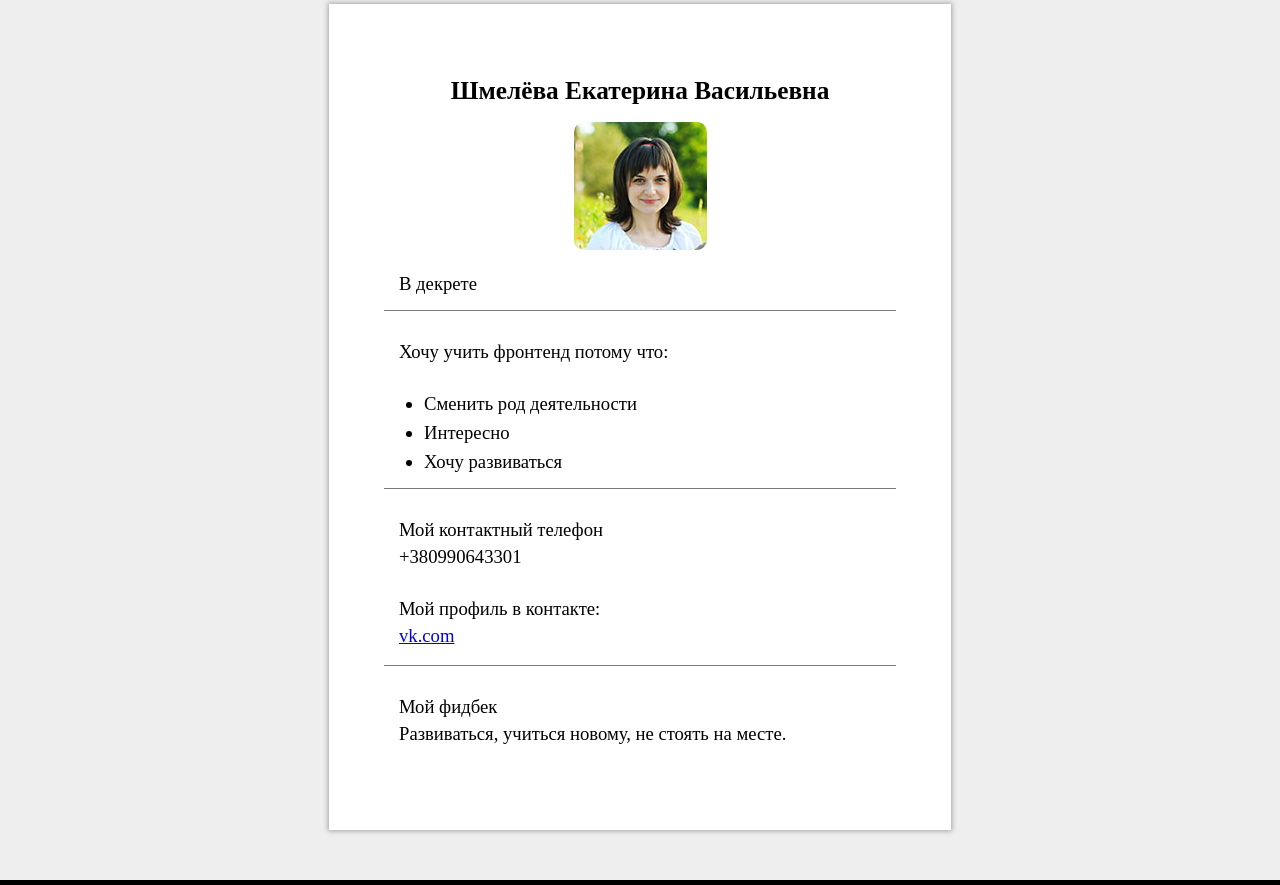
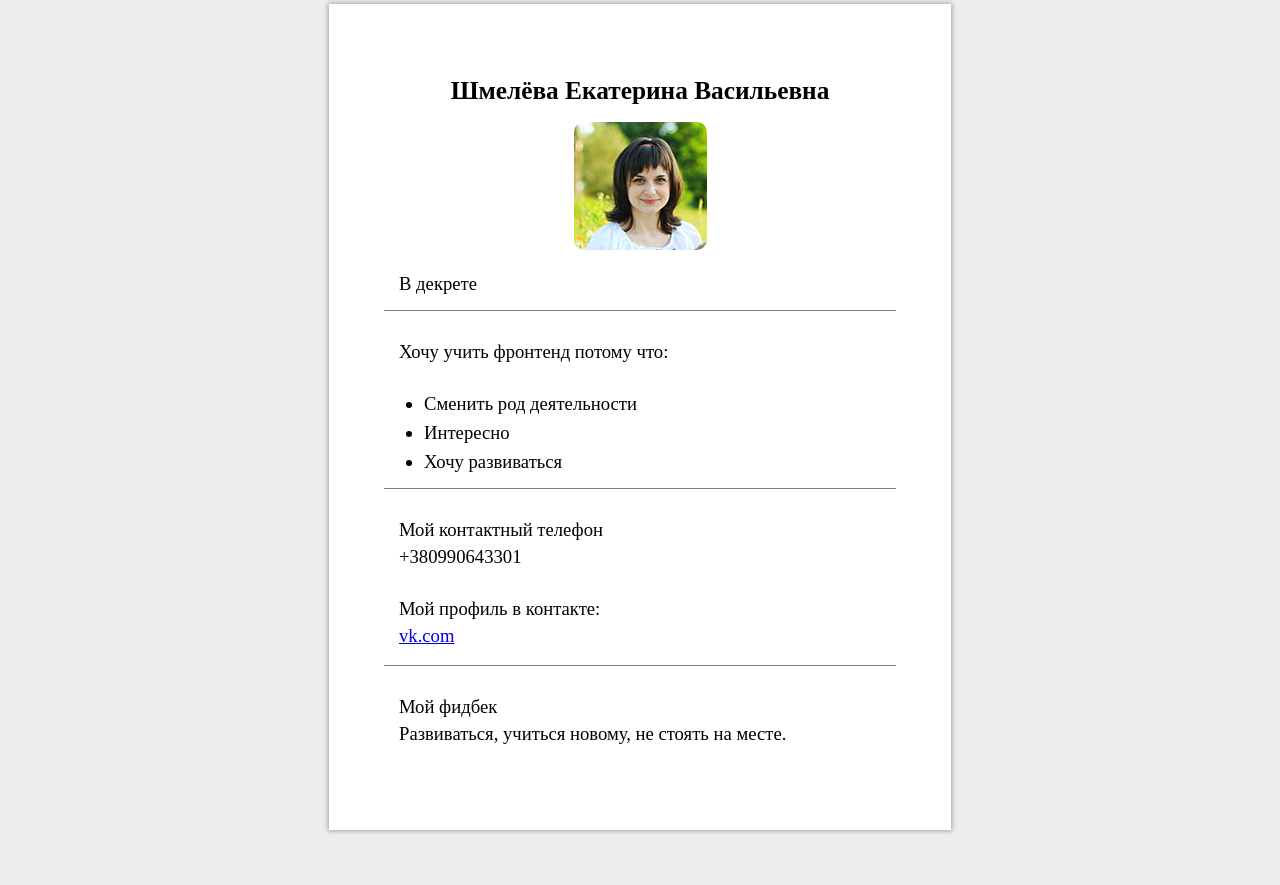
Before and after one commit to Nirtaku/GoIT_Task, a plain HTML site: page task1/index.html in a window 1280 px wide. Drawn offline with Linux system fonts and the light colour scheme.

Commit message:
Delete border

```diff
--- a/task1/css/style.css
+++ b/task1/css/style.css
@@ -2,7 +2,6 @@ body {
 	margin: 0;
 	padding: 4px 0 50px 0;
 	background-color: #eeeeee;
-	border-bottom: 5px #000 solid;
 	font-family: 'Times New Roman';
 }
 
```
